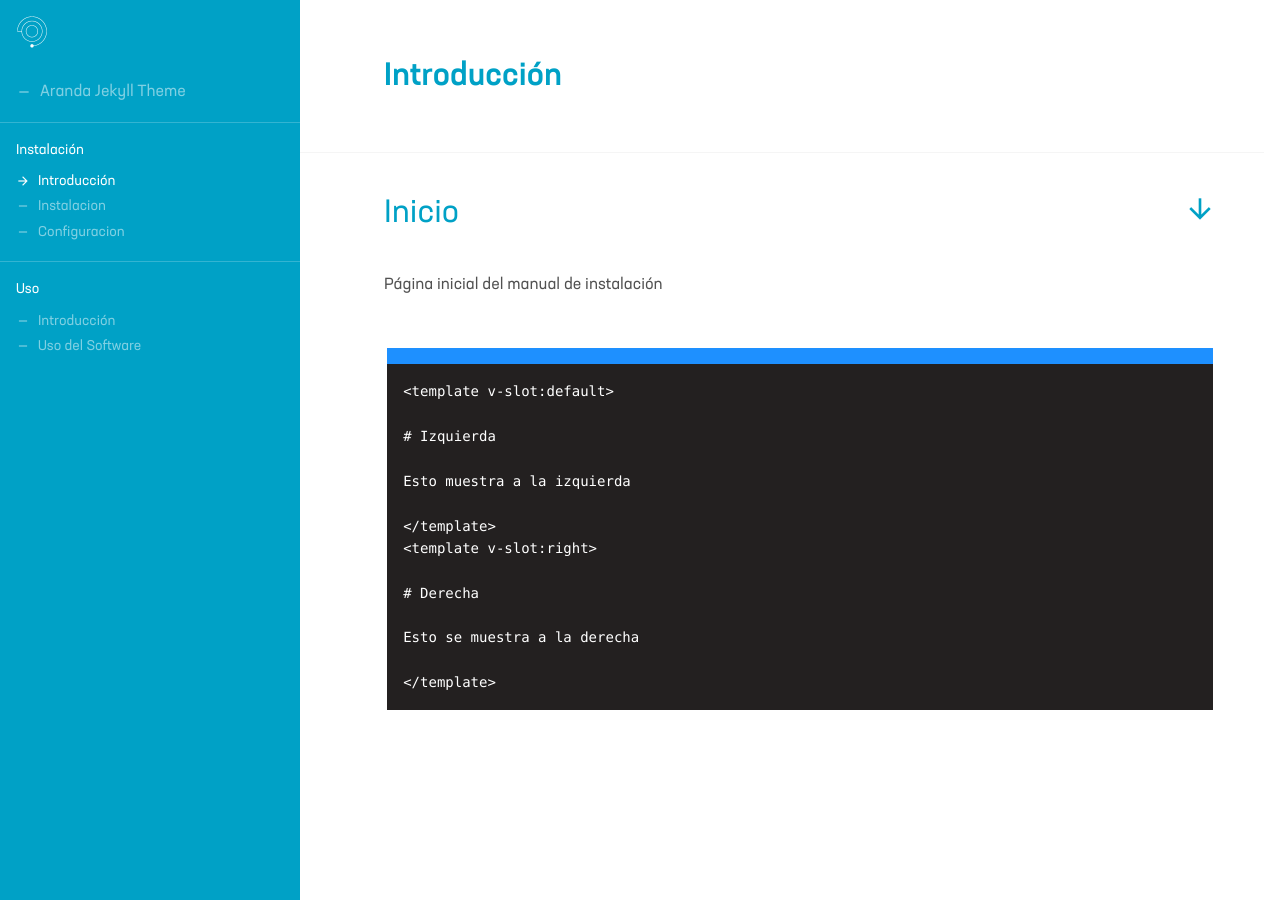
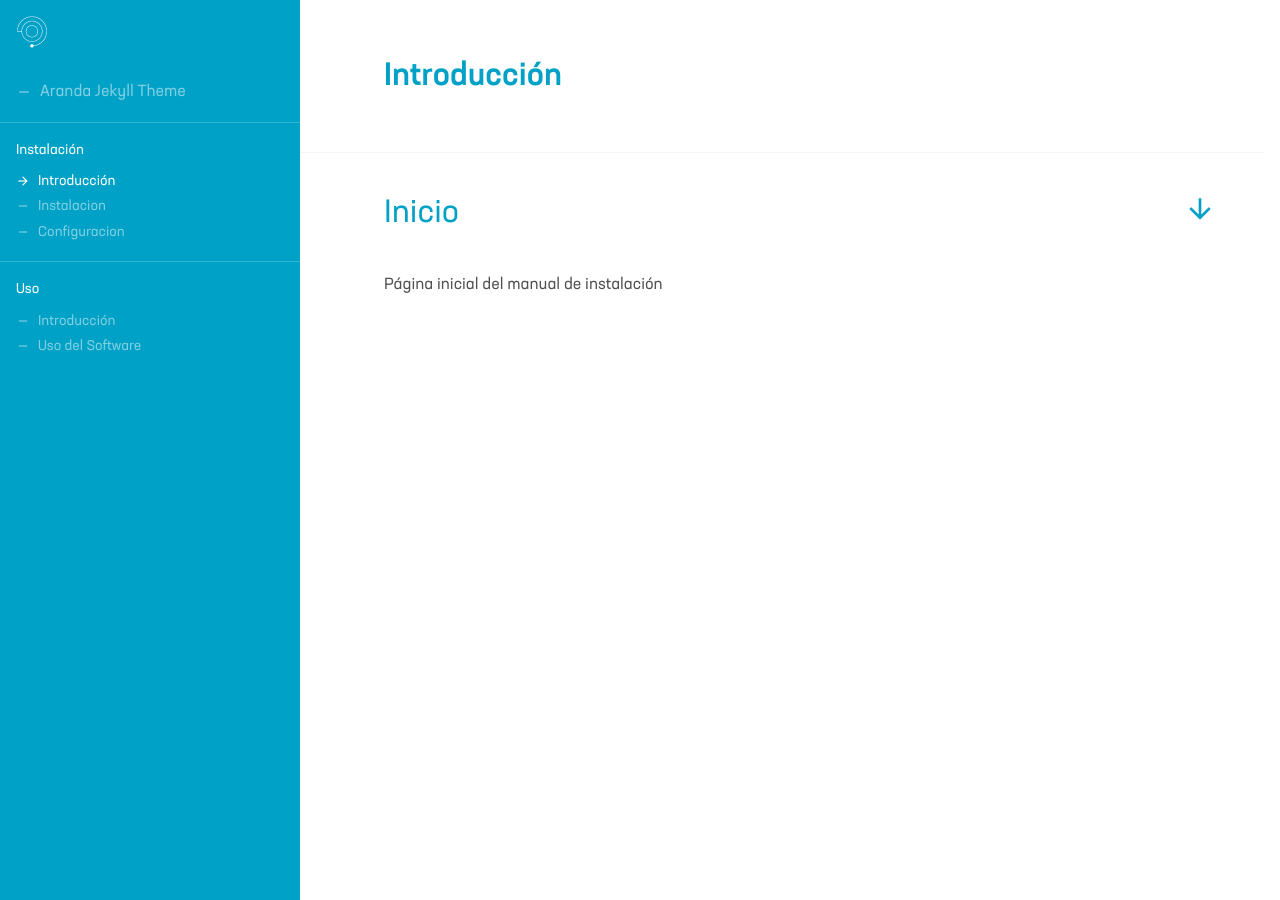
Before and after one commit to aranda-docs/prueba-AVA, a Jekyll site: the page built from docs/1.1-inicio.md, in a window 1280 px wide. Built offline with Jekyll 4.4.1, drawn with Linux system fonts in a browser that asks for light colours.

Commit message:
Update 1.1-inicio.md

````diff
--- a/docs/1.1-inicio.md
+++ b/docs/1.1-inicio.md
@@ -9,21 +9,3 @@ sidebar: docs
 # Inicio
 
 Página inicial del manual de instalación
-
-
-```
-<template v-slot:default>
-
-# Izquierda
-
-Esto muestra a la izquierda
-
-</template>
-<template v-slot:right>
-
-# Derecha
-
-Esto se muestra a la derecha
-
-</template>
-```
````
